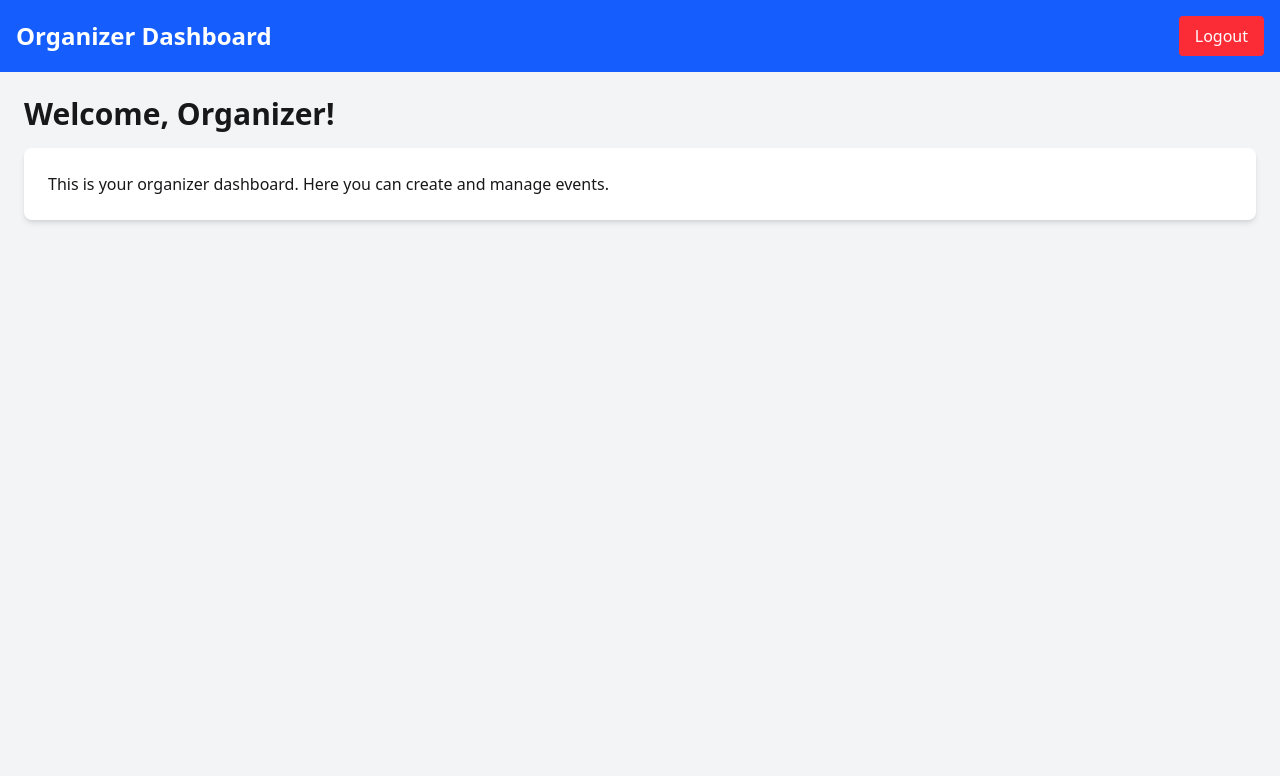
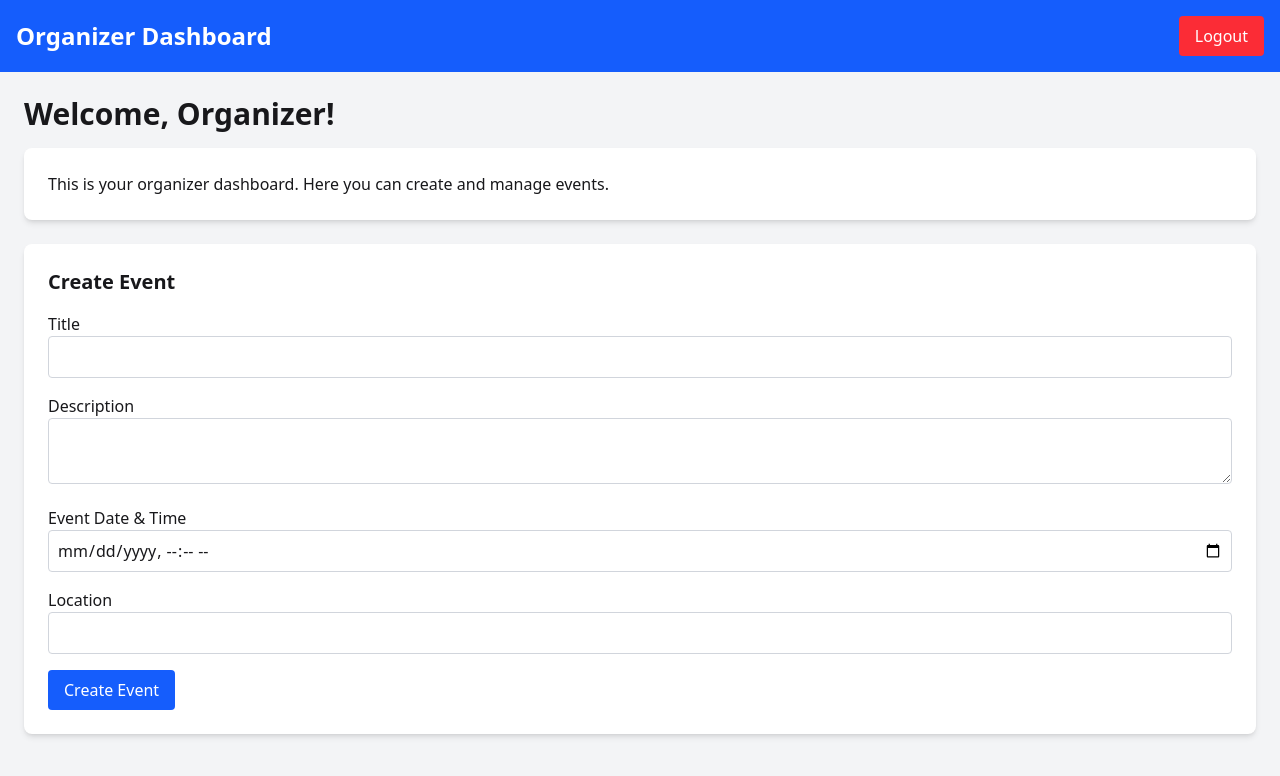
Before and after one commit to suvanshenoy/Eventify, a React app in the folder admin-panel/: page /organizer-dashboard in a window 1280 px wide. Shown: the top 776 px of the page. Built offline with nearby package versions, Linux system fonts and the light colour scheme; sample sign-in values are in the browser's storage; the HTML template or start-up script is replaced by a standard one.

Commit message:
updated organizer dashboard and some files

```diff
--- a/admin-panel/src/components/OrganizerDashboard.jsx
+++ b/admin-panel/src/components/OrganizerDashboard.jsx
@@ -1,8 +1,15 @@
-import React, { useEffect } from "react";
+import React, { useEffect, useState } from "react";
 import { useNavigate } from "react-router";
+import axios from "axios";
 
 export function OrganizerDashboard() {
   const navigate = useNavigate();
+  const [formData, setFormData] = useState({
+    title: "",
+    description: "",
+    event_date: "",
+    location: "",
+  });
 
   useEffect(() => {
     const token = localStorage.getItem("token");
@@ -13,7 +20,40 @@ export function OrganizerDashboard() {
 
   const handleLogout = () => {
     localStorage.removeItem("token");
+    localStorage.removeItem("organizerId"); // Clear organizerId on logout
     navigate("/sign-in");
+  };
+
+  const handleChange = (e) => {
+    setFormData({
+      ...formData,
+      [e.target.name]: e.target.value,
+    });
+  };
+
+  const handleSubmit = (e) => {
+    e.preventDefault();
+    const eventData = {
+      title: formData.title,
+      description: formData.description,
+      event_date: formData.event_date, // Matches Event.java
+      location: formData.location,
+      organizer_id: parseInt(localStorage.getItem("organizerId")) || 1, // Send as Long
+    };
+    console.log("Sending payload:", JSON.stringify(eventData, null, 2)); // Debug
+    axios
+      .post("http://localhost:8080/api/events/create", eventData, {
+        headers: {
+          "Content-Type": "application/json",
+        },
+      })
+      .then((response) => {
+        console.log("Event created successfully:", response.data);
+        navigate("/events");
+      })
+      .catch((error) => {
+        console.error("Error creating event:", error.response?.data || error.message); // Detailed error
+      });
   };
 
   return (
@@ -25,7 +65,7 @@ export function OrganizerDashboard() {
           </h1>
           <button
             onClick={handleLogout}
-						className="tw:bg-red-500 tw:text-white tw:px-4 tw:py-2 tw:rounded tw:hover:bg-red-600"
+            className="tw:bg-red-500 tw:text-white tw:px-4 tw:py-2 tw:rounded tw:hover:tw:bg-red-600"
           >
             Logout
           </button>
@@ -35,11 +75,62 @@ export function OrganizerDashboard() {
         <h2 className="tw:text-3xl tw:font-semibold tw:mb-4">
           Welcome, Organizer!
         </h2>
+        <div className="tw:bg-white tw:p-6 tw:rounded-lg tw:shadow-md tw:mb-6">
+          <p>This is your organizer dashboard. Here you can create and manage events.</p>
+        </div>
+
+        {/* Event Creation Form */}
         <div className="tw:bg-white tw:p-6 tw:rounded-lg tw:shadow-md">
-					<p>
-						This is your organizer dashboard. Here you can create and manage
-						events.
-					</p>
+          <h3 className="tw:text-xl tw:font-semibold tw:mb-4">Create Event</h3>
+          <form onSubmit={handleSubmit} className="tw:space-y-4">
+            <div>
+              <label className="tw:block tw:font-medium">Title</label>
+              <input
+                type="text"
+                name="title"
+                value={formData.title}
+                onChange={handleChange}
+                className="tw:w-full tw:p-2 tw:border tw:border-gray-300 tw:rounded"
+                required
+              />
+            </div>
+            <div>
+              <label className="tw:block tw:font-medium">Description</label>
+              <textarea
+                name="description"
+                value={formData.description}
+                onChange={handleChange}
+                className="tw:w-full tw:p-2 tw:border tw:border-gray-300 tw:rounded"
+              />
+            </div>
+            <div>
+              <label className="tw:block tw:font-medium">Event Date & Time</label>
+              <input
+                type="datetime-local"
+                name="event_date"
+                value={formData.event_date}
+                onChange={handleChange}
+                className="tw:w-full tw:p-2 tw:border tw:border-gray-300 tw:rounded"
+                required
+              />
+            </div>
+            <div>
+              <label className="tw:block tw:font-medium">Location</label>
+              <input
+                type="text"
+                name="location"
+                value={formData.location}
+                onChange={handleChange}
+                className="tw:w-full tw:p-2 tw:border tw:border-gray-300 tw:rounded"
+              />
+            </div>
+            <button
+              type="submit"
+              className="tw:bg-blue-600 tw:text-white tw:px-4 tw:py-2 tw:rounded hover:tw:bg-blue-700"
+            >
+              Create Event
+            </button>
+          </form>
         </div>
       </div>
     </div>
--- a/package.json
+++ b/package.json
@@ -7,5 +7,10 @@
 		"react-icons": "^5.5.0",
 		"react-router": "^7.4.0",
 		"react-router-dom": "^7.4.0"
+	},
+	"devDependencies": {
+		"autoprefixer": "^10.4.21",
+		"postcss": "^8.5.3",
+		"tailwindcss": "^4.1.3"
 	}
 }
```
Also changed, not shown: 1 other file (tests, documents, lock files or other folders). Lines whose indentation alone changed are shown as unchanged.
